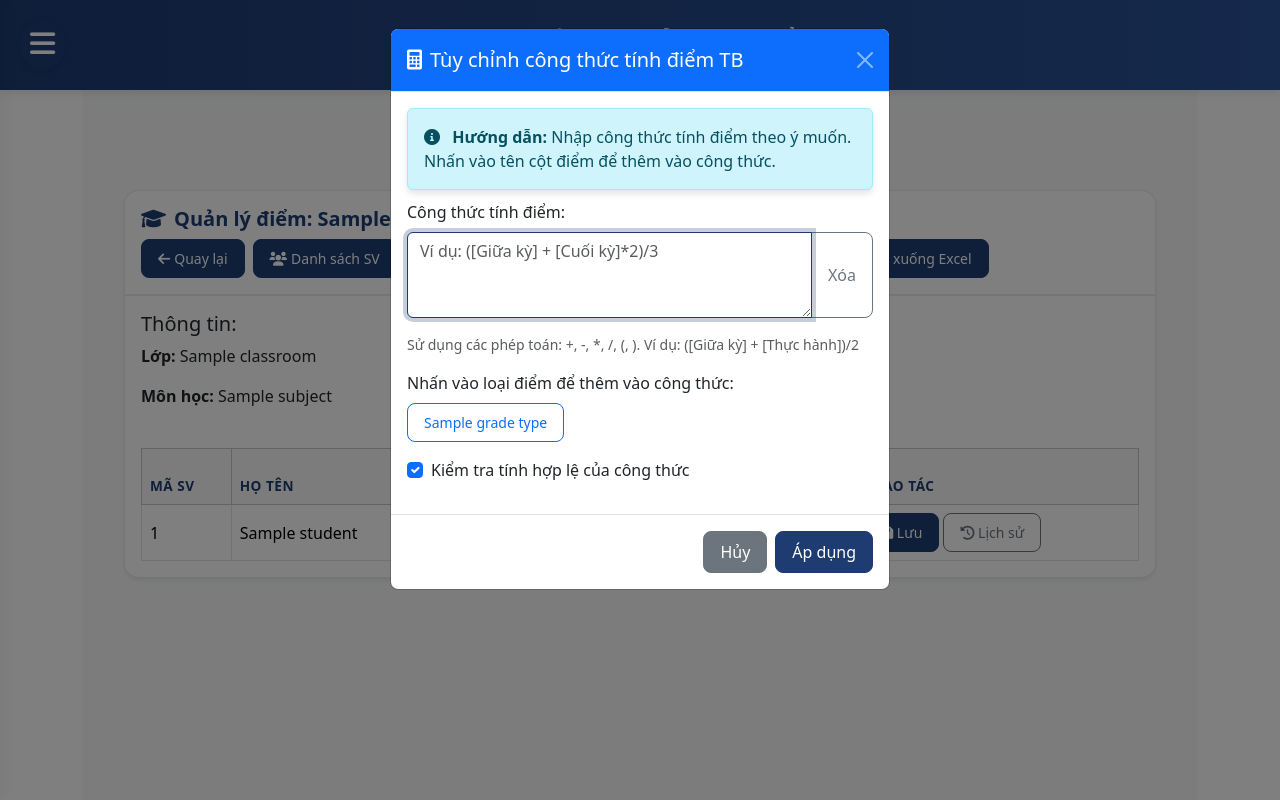
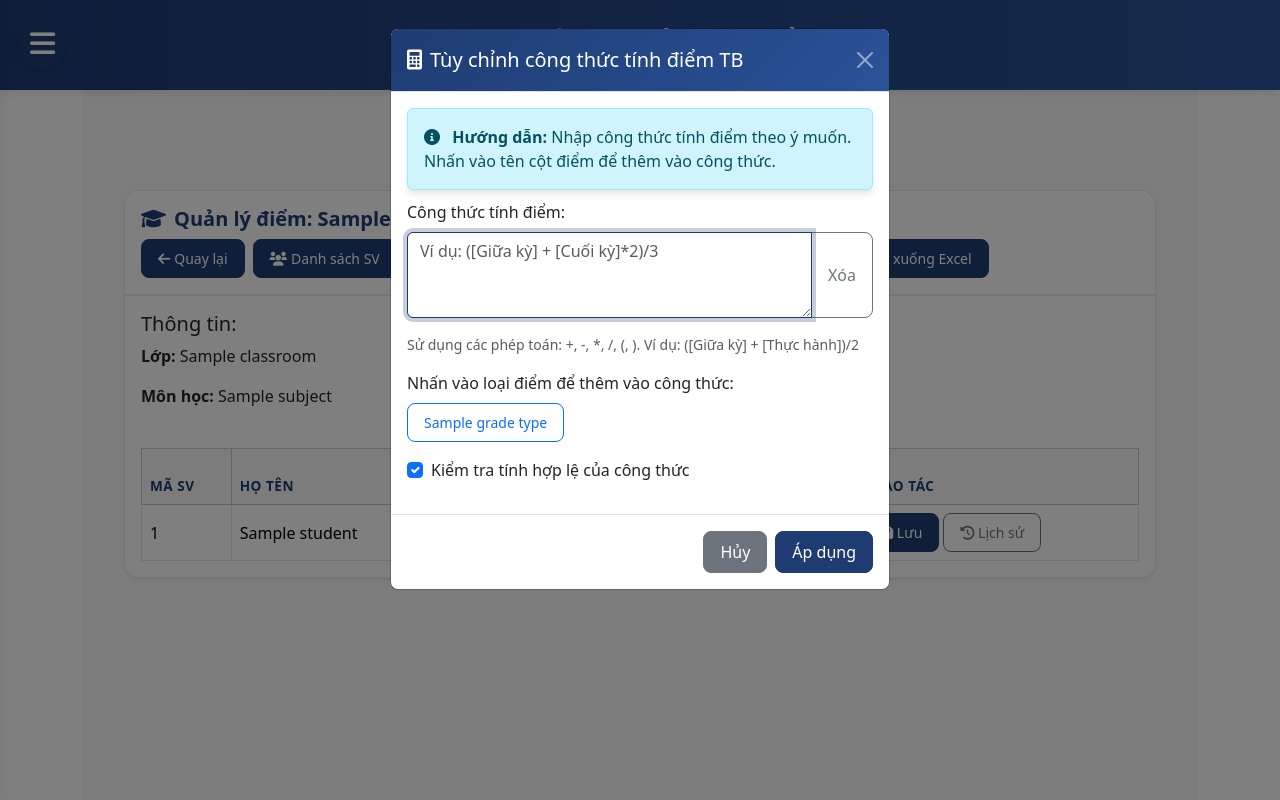
Before and after one commit to MaiThiDieuMy/ADP, a Django app: template templates/core/teacher/class_grades.html in a window 1280 px wide, after a click that opens the changed part. Run offline with Django 4.2, Linux system fonts and the light colour scheme; the template is opened without the code that fills it: most values are stand-ins (such as "Sample title", 1, 10 or a date in 2020).

Commit message:
Cập nhật lại để đồng bộ layout

```diff
--- a/templates/core/teacher/class_grades.html
+++ b/templates/core/teacher/class_grades.html
@@ -825,8 +825,8 @@
 <div class="modal fade" id="formulaModal" tabindex="-1">
     <div class="modal-dialog">
         <div class="modal-content">
-            <div class="modal-header bg-primary text-white">
-                <h5 class="modal-title"><i class="fas fa-calculator me-2"></i>Tùy chỉnh công thức tính điểm TB</h5>
+            <div class="modal-header" style="background: var(--primary-gradient)">
+                <h5 class="modal-title text-white"><i class="fas fa-calculator me-2"></i>Tùy chỉnh công thức tính điểm TB</h5>
                 <button type="button" class="btn-close btn-close-white" data-bs-dismiss="modal" aria-label="Close"></button>
             </div>
             <div class="modal-body">
```
